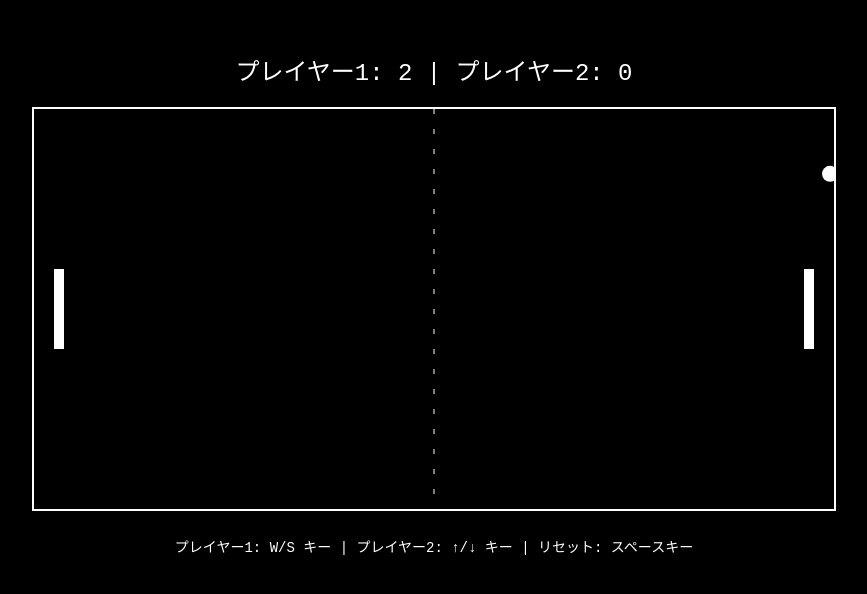
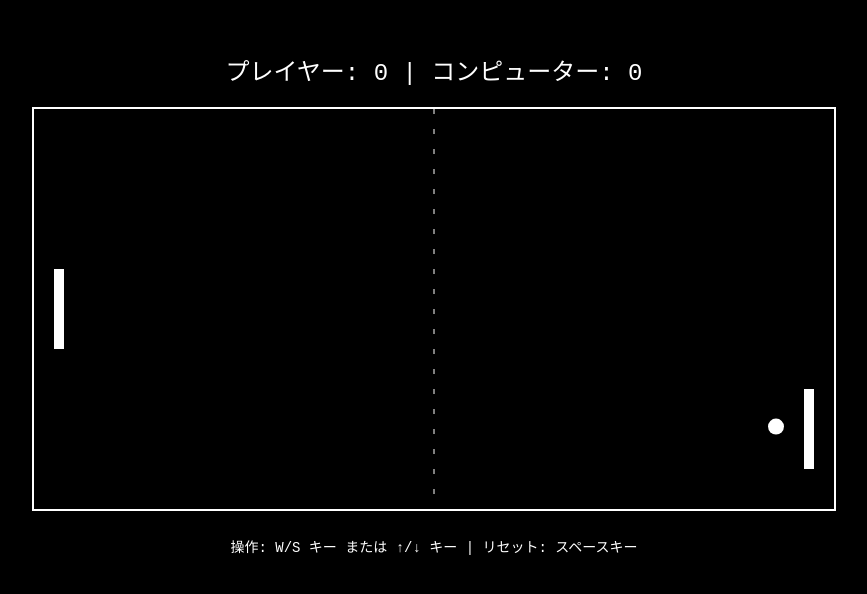
Before and after one commit to shupopo/testfolder, a plain HTML site: page tennis-game.html in a window 1280 px wide. Shown: the part 106-700 px from the top of the page, without its empty margins (206-1073 px from the left). Drawn offline with Linux system fonts and the light colour scheme.

Commit message:
変更点：   - プレイヤー2を自動AI操作に変更（適度な難易度に調整）   - ボールの速度を1.5倍に増加（dx: 4→6, dy: 3→4.5）   - W/Sキーまたは↑/↓キー両方でプレイヤー操作可能   - スコア表示を「プレイヤー vs コンピューター」に変更   - 操作説明を一人プレイ用に更新

```diff
--- a/tennis-game.html
+++ b/tennis-game.html
@@ -40,11 +40,11 @@
 <body>
     <div class="game-container">
         <div class="score">
-            プレイヤー1: <span id="player1Score">0</span> | プレイヤー2: <span id="player2Score">0</span>
+            プレイヤー: <span id="player1Score">0</span> | コンピューター: <span id="player2Score">0</span>
         </div>
         <canvas id="gameCanvas" width="800" height="400"></canvas>
         <div class="controls">
-            プレイヤー1: W/S キー | プレイヤー2: ↑/↓ キー | リセット: スペースキー
+            操作: W/S キー または ↑/↓ キー | リセット: スペースキー
         </div>
     </div>
 
@@ -87,8 +87,8 @@
             x: canvas.width / 2,
             y: canvas.height / 2,
             radius: 8,
-            dx: 4,
-            dy: 3
+            dx: 6,
+            dy: 4.5
         };
 
         // キー入力状態
@@ -134,20 +134,34 @@
 
         // プレイヤーの移動
         function updatePlayers() {
-            // プレイヤー1 (W/S キー)
-            if (keys['w'] && player1.y > 0) {
+            // プレイヤー1 (W/S キーまたは矢印キー)
+            if ((keys['w'] || keys['arrowup']) && player1.y > 0) {
                 player1.y -= paddleSpeed;
             }
-            if (keys['s'] && player1.y < canvas.height - paddleHeight) {
+            if ((keys['s'] || keys['arrowdown']) && player1.y < canvas.height - paddleHeight) {
                 player1.y += paddleSpeed;
             }
 
-            // プレイヤー2 (矢印キー)
-            if (keys['arrowup'] && player2.y > 0) {
-                player2.y -= paddleSpeed;
-            }
-            if (keys['arrowdown'] && player2.y < canvas.height - paddleHeight) {
-                player2.y += paddleSpeed;
+            // プレイヤー2 (AI操作)
+            updateAI();
+        }
+
+        // AI操作
+        function updateAI() {
+            const aiSpeed = paddleSpeed * 0.8; // AIの速度を少し遅くして難易度調整
+            const paddleCenter = player2.y + player2.height / 2;
+            const ballCenter = ball.y;
+
+            // ボールの位置に向かって移動するが、完璧ではないようにする
+            const diff = ballCenter - paddleCenter;
+            const threshold = 5; // 追従の精度を調整
+
+            if (Math.abs(diff) > threshold) {
+                if (diff > 0 && player2.y < canvas.height - paddleHeight) {
+                    player2.y += aiSpeed;
+                } else if (diff < 0 && player2.y > 0) {
+                    player2.y -= aiSpeed;
+                }
             }
         }
 
@@ -202,8 +216,8 @@
         function resetBall() {
             ball.x = canvas.width / 2;
             ball.y = canvas.height / 2;
-            ball.dx = (Math.random() > 0.5 ? 1 : -1) * 4;
-            ball.dy = (Math.random() - 0.5) * 6;
+            ball.dx = (Math.random() > 0.5 ? 1 : -1) * 6;
+            ball.dy = (Math.random() - 0.5) * 9;
         }
 
         // スコア更新
```
